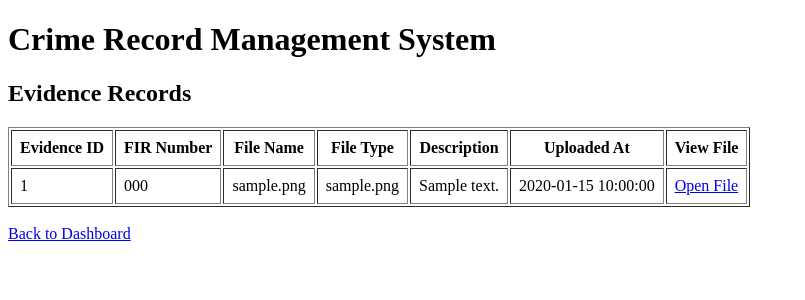
After one commit to ravibera150-hub/ABDMS, a PHP site: page /evidence_records.php in a window 1280 px wide. The commit adds this page. Shown: the top 300 px of the page, without its empty margins (0-805 px from the left). Run offline with PHP 8.4, Linux system fonts and the light colour scheme; the visitor is signed in with stand-in values (Sample User, id 1); tables that the repository leaves empty hold one stand-in row (values such as "Sample post").

Commit message:
Add evidence management

```diff
--- /dev/null
+++ b/evidence_records.php
@@ -0,0 +1,112 @@
+<?php
+
+session_start();
+
+if (!isset($_SESSION['police_id'])) {
+    header("Location: index.html");
+    exit();
+}
+
+require_once "backend/db.php";
+
+$sql = "SELECT
+            evidence.evidence_id,
+            fir.fir_number,
+            evidence.file_name,
+            evidence.file_path,
+            evidence.file_type,
+            evidence.description,
+            evidence.uploaded_at
+        FROM evidence
+        INNER JOIN fir
+            ON evidence.fir_id = fir.fir_id
+        ORDER BY evidence.uploaded_at DESC";
+
+$result = $conn->query($sql);
+
+?>
+
+<!DOCTYPE html>
+<html lang="en">
+
+<head>
+
+    <meta charset="UTF-8">
+    <meta name="viewport" content="width=device-width, initial-scale=1.0">
+
+    <title>Evidence Records</title>
+
+</head>
+
+<body>
+
+    <h1>Crime Record Management System</h1>
+
+    <h2>Evidence Records</h2>
+
+    <table border="1" cellpadding="8">
+
+        <tr>
+            <th>Evidence ID</th>
+            <th>FIR Number</th>
+            <th>File Name</th>
+            <th>File Type</th>
+            <th>Description</th>
+            <th>Uploaded At</th>
+            <th>View File</th>
+        </tr>
+
+        <?php while ($row = $result->fetch_assoc()) { ?>
+
+        <tr>
+
+            <td>
+                <?php echo htmlspecialchars($row['evidence_id']); ?>
+            </td>
+
+            <td>
+                <?php echo htmlspecialchars($row['fir_number']); ?>
+            </td>
+
+            <td>
+                <?php echo htmlspecialchars($row['file_name']); ?>
+            </td>
+
+            <td>
+                <?php echo htmlspecialchars($row['file_type'] ?? ''); ?>
+            </td>
+
+            <td>
+                <?php echo htmlspecialchars($row['description'] ?? ''); ?>
+            </td>
+
+            <td>
+                <?php echo htmlspecialchars($row['uploaded_at']); ?>
+            </td>
+
+            <td>
+                <a href="<?php echo htmlspecialchars($row['file_path']); ?>"
+                   target="_blank">
+                    Open File
+                </a>
+            </td>
+
+        </tr>
+
+        <?php } ?>
+
+    </table>
+
+    <br>
+
+    <a href="dashboard.php">Back to Dashboard</a>
+
+</body>
+
+</html>
+
+<?php
+
+$conn->close();
+
+?>
--- /dev/null
+++ b/uploads/evidence/6abcec66a31e5_test_evidence.txt
@@ -0,0 +1,6 @@
+CRIME RECORD MANAGEMENT SYSTEM
+Test Evidence File
+
+FIR Number: FIR-2026-001
+Evidence Type: Test Document
+Description: Sample evidence file uploaded to verify the Evidence Management module.
```
Also changed, not shown: backend/evidence_add.php (added, +92 -0 lines), dashboard.php (+8 -0 lines), evidence_add.php (added, +87 -0 lines).
